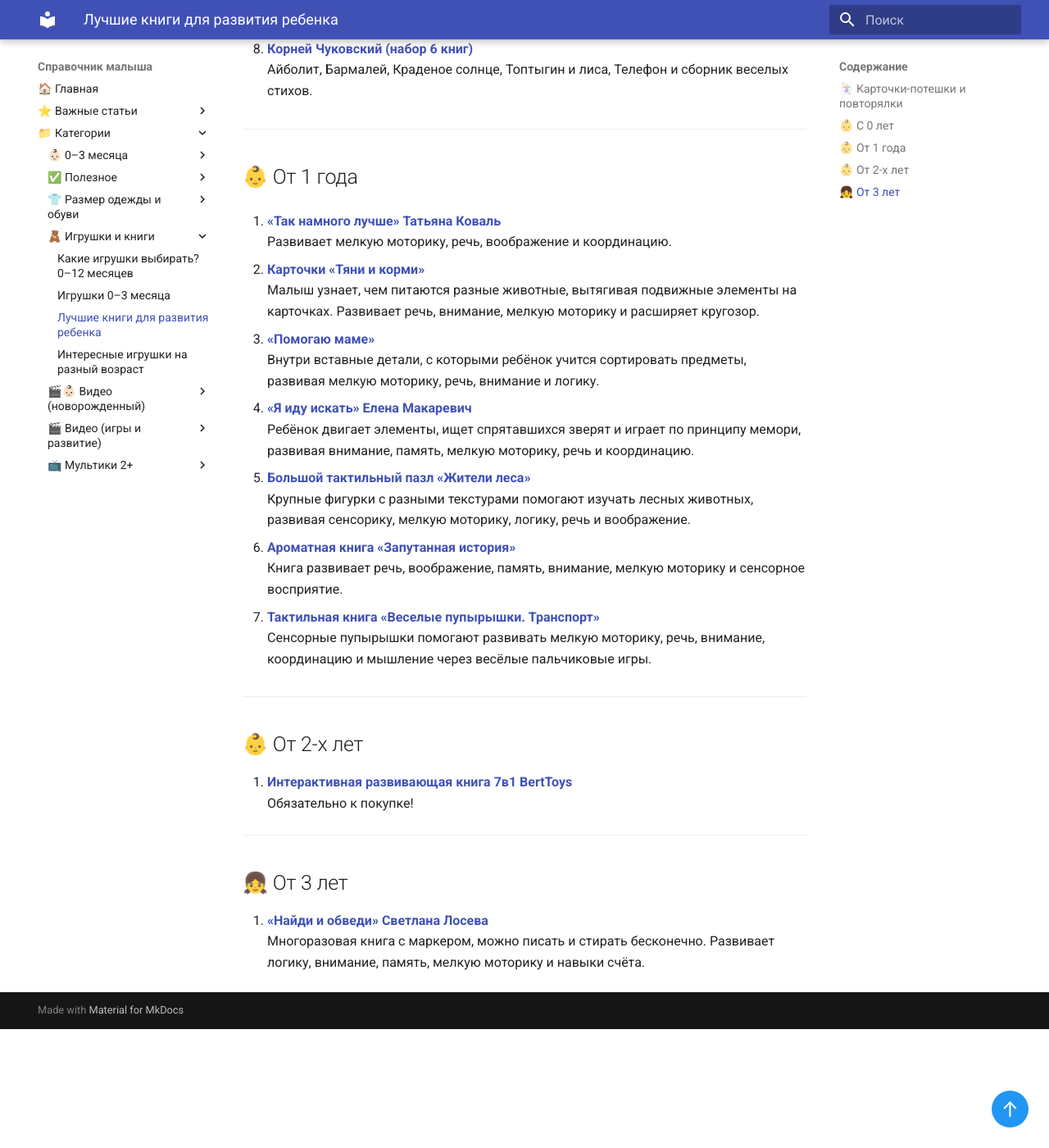
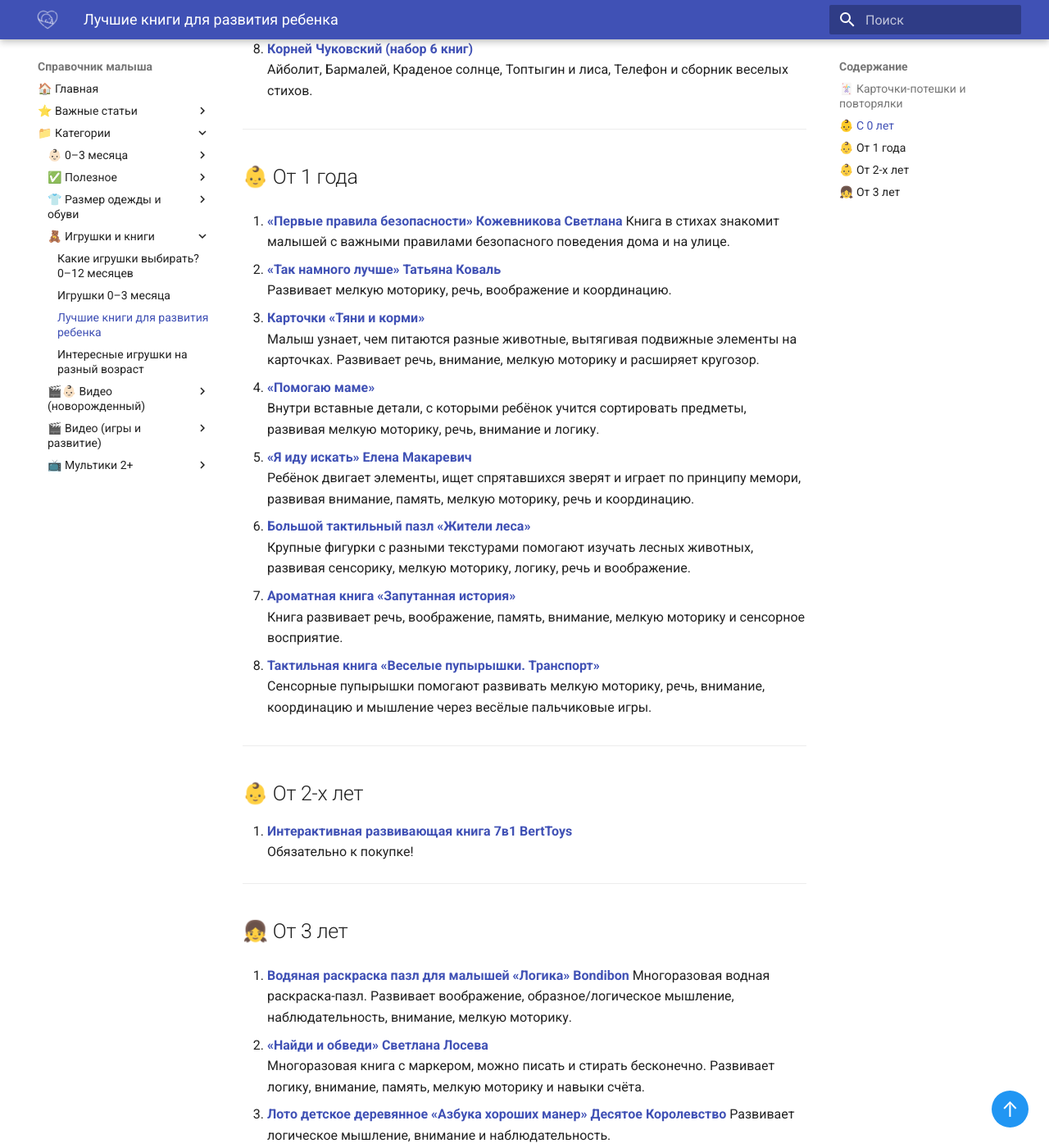
Before and after one commit to lyubov78/My_baby_guide, an MkDocs documentation site: the page built from docs/categories/toys_and_books/best_books.md, in a window 1280 px wide and 1400 px high, scrolled down 1373 px. Shown: the whole window at 82% size. Built offline with MkDocs 1.6.1 and Material for MkDocs 9.7.7, drawn with Linux system fonts in a browser that asks for light colours.

Commit message:
Добавлена иконка сайта, новая категория и статьи

```diff
--- a/docs/categories/toys_and_books/best_books.md
+++ b/docs/categories/toys_and_books/best_books.md
@@ -51,25 +51,28 @@
 
 ## 👶 От 1 года
 
-1. **[«Так намного лучше» Татьяна Коваль](https://www.wildberries.ru/catalog/520903025/detail.aspx)**
+1. **[«Первые правила безопасности» Кожевникова Светлана](https://www.ozon.ru/product/kartonnaya-kniga-dlya-malyshey-pervye-pravila-bezopasnosti-0-kozhevnikova-svetlana-3545019031/?at=z6tO1xg1pcvpyD5Ji2KpX6gi8Q2poOSwp104Dc98Jyg4&sh=eLuniRtLTg)**
+Книга в стихах знакомит малышей с важными правилами безопасного поведения дома и на улице.
+
+2. **[«Так намного лучше» Татьяна Коваль](https://www.wildberries.ru/catalog/520903025/detail.aspx)**
 Развивает мелкую моторику, речь, воображение и координацию.
 
-2. **[Карточки «Тяни и корми»](https://www.wildberries.ru/catalog/404045526/detail.aspx)**
+3. **[Карточки «Тяни и корми»](https://www.wildberries.ru/catalog/404045526/detail.aspx)**
 Малыш узнает, чем питаются разные животные, вытягивая подвижные элементы на карточках. Развивает речь, внимание, мелкую моторику и расширяет кругозор.
 
-3. **[«Помогаю маме»](https://www.wildberries.ru/catalog/411661820/detail.aspx)**
+4. **[«Помогаю маме»](https://www.wildberries.ru/catalog/411661820/detail.aspx)**
 Внутри вставные детали, с которыми ребёнок учится сортировать предметы, развивая мелкую моторику, речь, внимание и логику.
 
-4. **[«Я иду искать» Елена Макаревич](https://www.wildberries.ru/catalog/608418816/detail.aspx)**
+5. **[«Я иду искать» Елена Макаревич](https://www.wildberries.ru/catalog/608418816/detail.aspx)**
 Ребёнок двигает элементы, ищет спрятавшихся зверят и играет по принципу мемори, развивая внимание, память, мелкую моторику, речь и координацию.
 
-5. **[Большой тактильный пазл «Жители леса»](https://www.wildberries.ru/catalog/189112741/detail.aspx)**
+6. **[Большой тактильный пазл «Жители леса»](https://www.wildberries.ru/catalog/189112741/detail.aspx)**
 Крупные фигурки с разными текстурами помогают изучать лесных животных, развивая сенсорику, мелкую моторику, логику, речь и воображение.
 
-6. **[Ароматная книга «Запутанная история»](https://www.wildberries.ru/catalog/222142944/detail.aspx)**
+7. **[Ароматная книга «Запутанная история»](https://www.wildberries.ru/catalog/222142944/detail.aspx)**
 Книга развивает речь, воображение, память, внимание, мелкую моторику и сенсорное восприятие.
 
-7. **[Тактильная книга «Веселые пупырышки. Транспорт»](https://www.wildberries.ru/catalog/145216657/detail.aspx)**
+8. **[Тактильная книга «Веселые пупырышки. Транспорт»](https://www.wildberries.ru/catalog/145216657/detail.aspx)**
 Сенсорные пупырышки помогают развивать мелкую моторику, речь, внимание, координацию и мышление через весёлые пальчиковые игры.
 
 ---
@@ -83,5 +86,11 @@
 
 ## 👧 От 3 лет
 
-1. **[«Найди и обведи» Светлана Лосева](https://www.wildberries.ru/catalog/608473064/detail.aspx)**
+1. **[Водяная раскраска пазл для малышей «Логика» Bondibon](https://www.ozon.ru/product/vodyanaya-raskraska-pazl-dlya-malyshey-logika-bondibon-mnogorazovaya-vodnaya-razvivayushchiy-nabor-314826296/?from=share_ios&perehod=smm_share_button_productpage_link&sh=eLuniQUr0A&short=oNEDRfB)**
+Многоразовая водная раскраска-пазл. Развивает воображение, образное/логическое мышление, наблюдательность, внимание, мелкую моторику.
+
+2. **[«Найди и обведи» Светлана Лосева](https://www.wildberries.ru/catalog/608473064/detail.aspx)**
 Многоразовая книга с маркером, можно писать и стирать бесконечно. Развивает логику, внимание, память, мелкую моторику и навыки счёта.
+
+3. **[Лото детское деревянное «Азбука хороших манер» Десятое Королевство](https://www.ozon.ru/product/loto-detskoe-derevyannoe-azbuka-horoshih-maner-nastolnye-igry-dlya-detey-ot-3-let-2157903641/?at=46tRVm0VQs4Ar6l3U0RzvQ1hvQyJqjS8jBgGACq8qDYV&sh=eLuniQUr0A)**
+Развивает логическое мышление, внимание и наблюдательность.
--- a/mkdocs.yml
+++ b/mkdocs.yml
@@ -1,9 +1,14 @@
+site_name: Справочник малыша
 site_url: https://lyubov78.github.io/My_baby_guide/
-site_name: Справочник малыша
 
 theme:
   name: material
   language: ru
+  favicon: media/images/favicon.png
+  logo: media/images/favicon.png
+
+extra:
+  generator: false
 
 plugins:
   - search
```
Also changed, not shown: docs/categories/0_3_months/first_short_poems.md (added, +139 -0 lines), docs/categories/0_3_months/index.md (+2 -0 lines), docs/categories/1_year_plus/index.md (added, +5 -0 lines), docs/categories/1_year_plus/skills_1_2_years.md (added, +82 -0 lines), docs/categories/useful/manipulation.md (+1 -1 lines), docs/categories/video_newborn/how_to_show_cards.md (added, +7 -0 lines), docs/categories/video_newborn/index.md (+4 -0 lines), docs/categories/video_newborn/morning_exercises_0_3_months.md (added, +7 -0 lines), docs/index.md (+1 -0 lines), docs/media/images/favicon.png (added), 2 other files.
